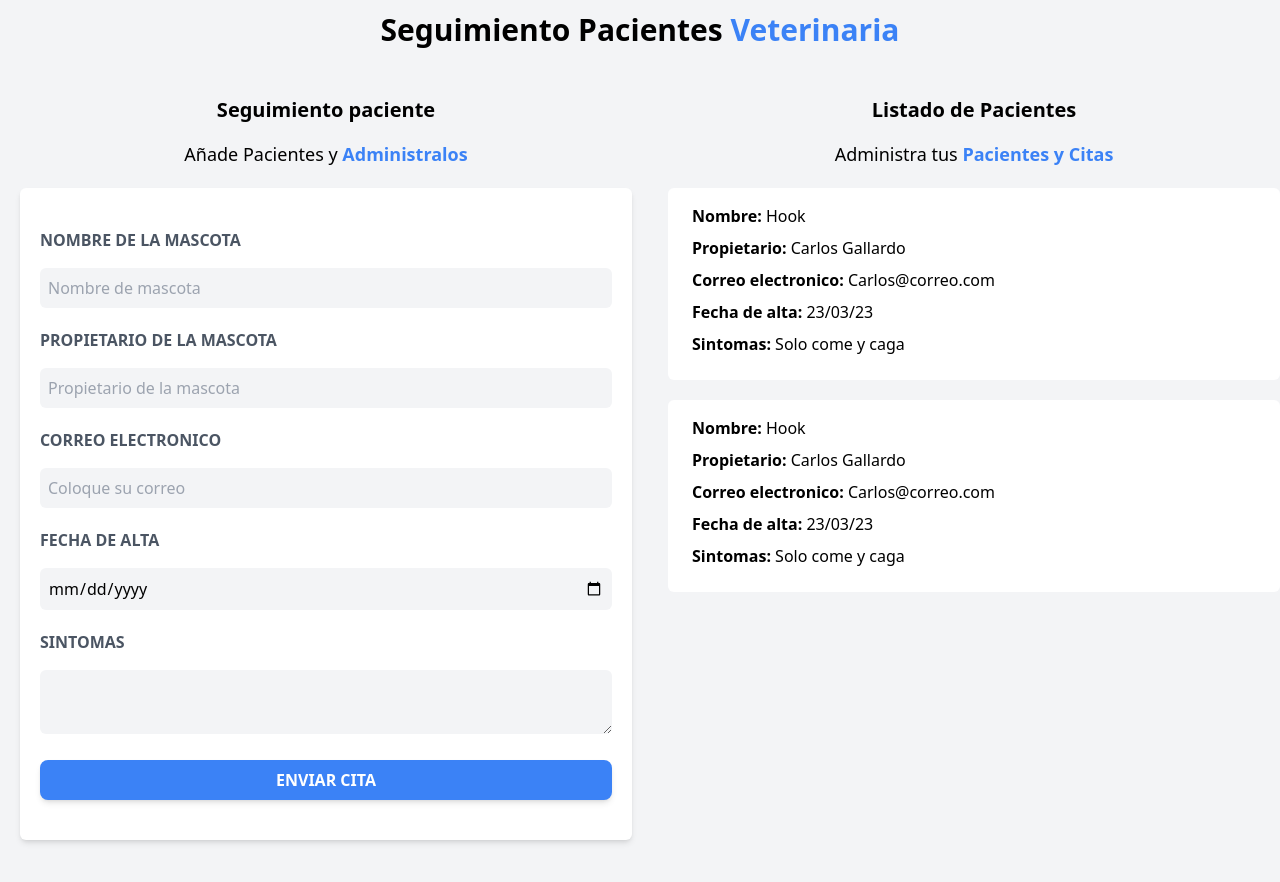
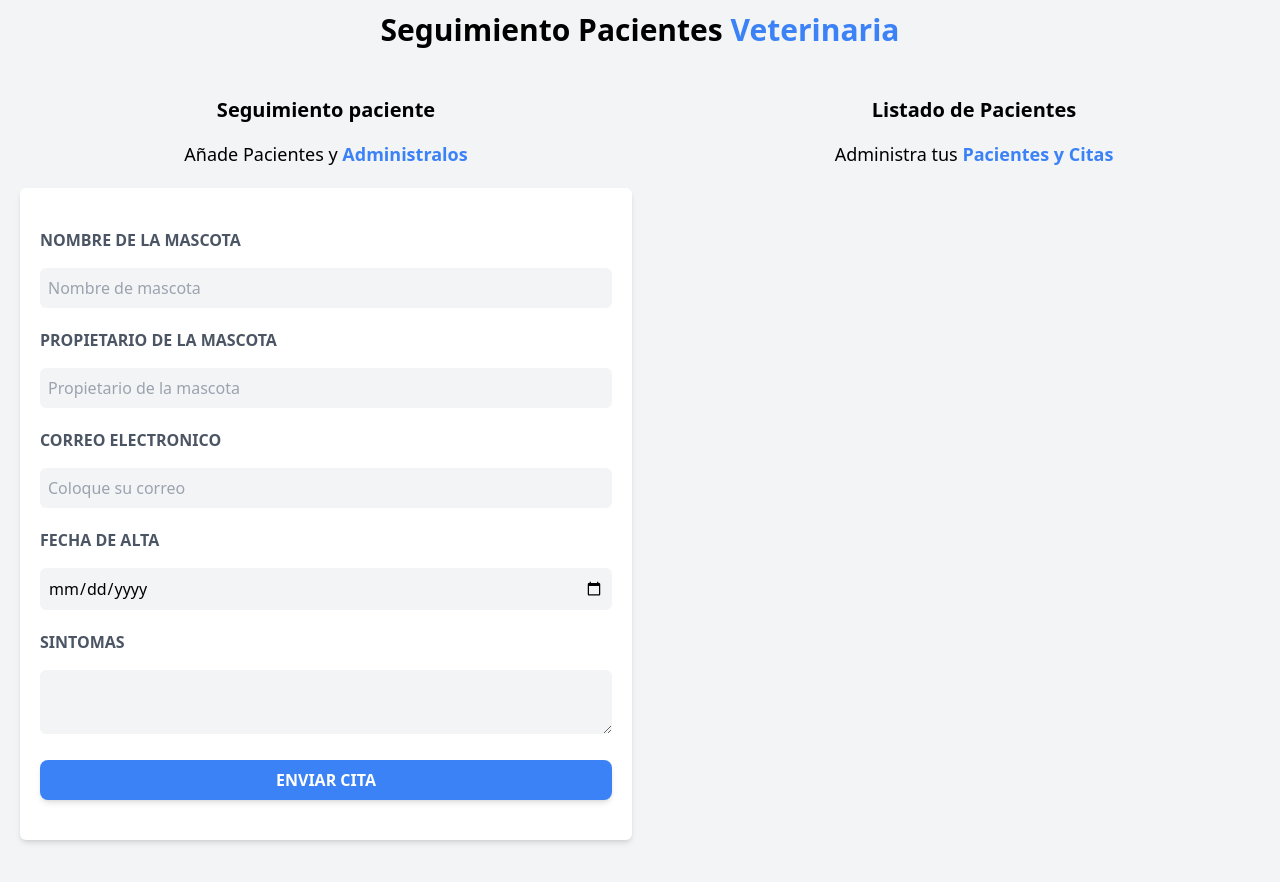
Before and after one commit to Rexpeto/veterianaria-react, a React (Vite) app: page / in a window 1280 px wide. Shown: the top 882 px of the page. Built offline with nearby package versions, Linux system fonts and the light colour scheme.

Commit message:
Iteradon el componente Paciente

```diff
--- a/src/components/ListadoPaciente.jsx
+++ b/src/components/ListadoPaciente.jsx
@@ -1,13 +1,16 @@
 import Paciente from "./Paciente";
 
-const ListadoPaciente = () => {
+const ListadoPaciente = ({pacientes}) => {
     return (
         <div className="md:w-1/2 lg:w-3/5 md:h-screen overflow-y-scroll">
             <h2 className="font-black text-xl text-center">Listado de Pacientes</h2>
             <p className="text-lg mt-4 text-center">Administra tus <span className="text-blue-500 font-bold">Pacientes y Citas</span></p>
 
-            <Paciente />
-            <Paciente />
+            {pacientes.map(paciente => {
+                return (
+                    <Paciente key={paciente.nombre} paciente={paciente} />
+                )
+            })}
         </div>
     );
 }
```
